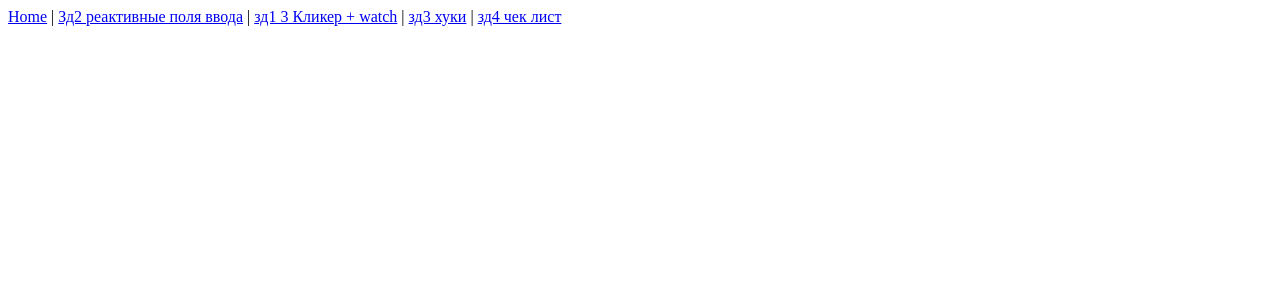
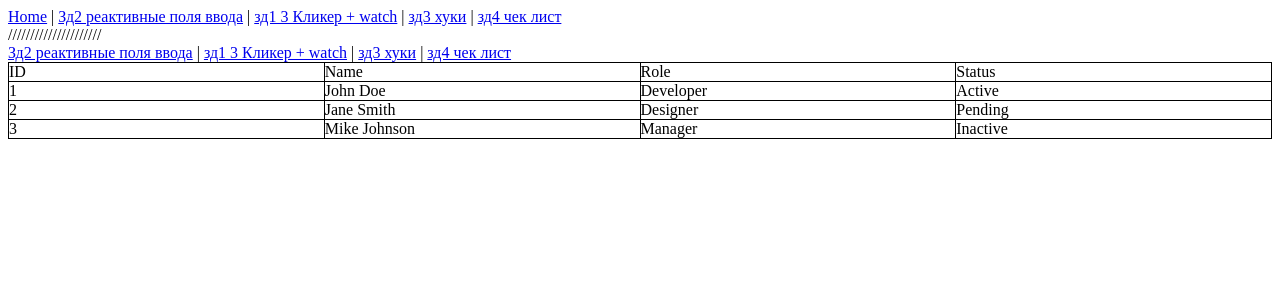
Before and after one commit to Io666777/MyJawelry, a Vue app in the folder da/: page /l1 in a window 1280 px wide. Shown: the top 300 px of the page. Built offline with nearby package versions, Linux system fonts and the light colour scheme; the HTML template or start-up script is replaced by a standard one.

Commit message:
половинка 2

```diff
--- a/da/src/App.vue
+++ b/da/src/App.vue
@@ -1,4 +1,4 @@
-<script>
+    <script>
     export default {
       name: 'AppHeader'
     }
@@ -13,5 +13,12 @@
       <router-link to="/zd4">зд4 чек лист</router-link>
     </nav>
   </header>
+  <div>/////////////////////</div>
+      <nav>
+      <router-link to="/l1">Зд2 реактивные поля ввода</router-link> |
+      <router-link to="/zd2">зд1 3 Кликер +  watch</router-link>  |
+      <router-link to="/zd3">зд3 хуки</router-link>  |
+      <router-link to="/zd4">зд4 чек лист</router-link>
+    </nav>
   <router-view/>
 </template>
--- /dev/null
+++ b/da/src/views/l1.vue
@@ -0,0 +1,33 @@
+<template>
+    <div class="flex flex-col border border-gray-300">
+  <!-- Header Row -->
+  <div class="flex bg-gray-100 font-bold">
+    <div class="flex-1 p-3 border-r border-gray-300">ID</div>
+    <div class="flex-1 p-3 border-r border-gray-300">Name</div>
+    <div class="flex-1 p-3 border-r border-gray-300">Role</div>
+    <div class="flex-1 p-3">Status</div>
+  </div>
+
+  <!-- Data Rows -->
+  <div class="flex border-t border-gray-300">
+    <div class="flex-1 p-3 border-r border-gray-300">1</div>
+    <div class="flex-1 p-3 border-r border-gray-300">John Doe</div>
+    <div class="flex-1 p-3 border-r border-gray-300">Developer</div>
+    <div class="flex-1 p-3 text-green-500">Active</div>
+  </div>
+
+  <div class="flex border-t border-gray-300">
+    <div class="flex-1 p-3 border-r border-gray-300">2</div>
+    <div class="flex-1 p-3 border-r border-gray-300">Jane Smith</div>
+    <div class="flex-1 p-3 border-r border-gray-300">Designer</div>
+    <div class="flex-1 p-3 text-yellow-500">Pending</div>
+  </div>
+
+  <div class="flex border-t border-gray-300">
+    <div class="flex-1 p-3 border-r border-gray-300">3</div>
+    <div class="flex-1 p-3 border-r border-gray-300">Mike Johnson</div>
+    <div class="flex-1 p-3 border-r border-gray-300">Manager</div>
+    <div class="flex-1 p-3 text-red-500">Inactive</div>
+  </div>
+</div>
+</template>
--- /dev/null
+++ b/da/src/views/l2.vue
@@ -0,0 +1,25 @@
+<template>
+    <div class="grid grid-cols-4 border border-gray-300">
+  <!-- Header -->
+  <div class="p-3 bg-gray-100 font-bold border-r border-gray-300">Product</div>
+  <div class="p-3 bg-gray-100 font-bold border-r border-gray-300">Price</div>
+  <div class="p-3 bg-gray-100 font-bold border-r border-gray-300">Stock</div>
+  <div class="p-3 bg-gray-100 font-bold">Category</div>
+
+  <!-- Data -->
+  <div class="p-3 border-t border-r border-gray-300">Laptop</div>
+  <div class="p-3 border-t border-r border-gray-300">$999</div>
+  <div class="p-3 border-t border-r border-gray-300">15</div>
+  <div class="p-3 border-t border-gray-300">Electronics</div>
+
+  <div class="p-3 border-t border-r border-gray-300">Phone</div>
+  <div class="p-3 border-t border-r border-gray-300">$699</div>
+  <div class="p-3 border-t border-r border-gray-300">32</div>
+  <div class="p-3 border-t border-gray-300">Electronics</div>
+
+  <div class="p-3 border-t border-r border-gray-300">Headphones</div>
+  <div class="p-3 border-t border-r border-gray-300">$149</div>
+  <div class="p-3 border-t border-r border-gray-300">47</div>
+  <div class="p-3 border-t border-gray-300">Accessories</div>
+</div>
+</template>
--- /dev/null
+++ b/da/src/views/l3.vue
@@ -0,0 +1,9 @@
+<template>
+    <div class="space-y-2">
+  <div class="text-red-500">This is red text</div>
+  <div class="text-blue-600">This is blue text</div>
+  <div class="text-green-500">This is green text</div>
+  <div class="text-yellow-400">This is yellow text</div>
+  <div class="text-purple-700">This is purple text</div>
+</div>
+</template>
--- /dev/null
+++ b/da/src/views/l4.vue
@@ -0,0 +1,16 @@
+<template>
+    <div class="space-y-4">
+  <div class="text-xs text-gray-500">Extra small text</div>
+  <div class="text-lg font-bold">Large bold text</div>
+  <div class="text-xl italic">Extra large italic</div>
+  <div class="text-2xl font-extrabold text-blue-600">2XL bold blue</div>
+  <div class="text-sm uppercase tracking-wide">Small uppercase</div>
+  <div class="text-base line-through">Strikethrough</div>
+  <div class="text-lg underline decoration-red-500">Underlined red</div>
+  <div class="font-mono text-purple-800">Monospace purple</div>
+  <div class="text-center text-green-700">Centered green</div>
+  <div class="text-right font-light italic">Right aligned light italic</div>
+  <div class="text-3xl font-black text-yellow-400">3XL black yellow</div>
+  <div class="text-xs font-semibold tracking-widest">Semibold wide spacing</div>
+</div>
+</template>
--- /dev/null
+++ b/da/src/views/l5.vue
@@ -0,0 +1,14 @@
+<template>
+    <div class="space-y-4">
+  <div class="p-3 border border-gray-300">Default border</div>
+  <div class="p-3 border-2 border-blue-500">Thick blue</div>
+  <div class="p-3 border-l-4 border-green-500">Left green</div>
+  <div class="p-3 border-t-2 border-b-4 border-red-500">Top/bottom red</div>
+  <div class="p-3 border border-purple-500 rounded-lg">Rounded purple</div>
+  <div class="p-3 border-2 border-yellow-400 rounded-full">Full rounded yellow</div>
+  <div class="p-3 border border-gray-300 border-dashed">Dashed</div>
+  <div class="p-3 border-4 border-pink-500 border-dotted">Dotted pink</div>
+  <div class="p-3 border border-black hover:border-blue-500 transition">Hoverable</div>
+</div>
+
+</template>
--- /dev/null
+++ b/da/src/views/l6.vue
@@ -0,0 +1,8 @@
+<template>
+    <div class="space-y-6">
+  <div class="p-2 bg-blue-100">Small padding (p-2)</div>
+  <div class="px-4 py-2 bg-green-100">X/Y padding (px-4 py-2)</div>
+  <div class="m-4 bg-yellow-100">Margin all sides (m-4)</div>
+  <div class="ml-8 mt-2 bg-red-100">Left margin 8, top margin 2 (ml-8 mt-2)</div>
+</div>
+</template>
--- /dev/null
+++ b/da/src/views/l7.vue
@@ -0,0 +1,10 @@
+<template>
+    <div class="space-y-4">
+  <div class="w-16 h-16 bg-blue-200">16x16</div>
+  <div class="w-24 h-12 bg-green-200">24x12</div>
+  <div class="w-full h-8 bg-yellow-200">Full width</div>
+  <div class="w-1/2 h-16 bg-red-200">Half width</div>
+  <div class="w-64 h-32 bg-purple-200">64x32</div>
+  <div class="w-screen h-10 bg-indigo-200">Screen width</div>
+</div>
+</template>
```
Also changed, not shown: da/src/router/index.ts (+14 -0 lines), da/src/views/Zd2.vue (+3 -5 lines).
